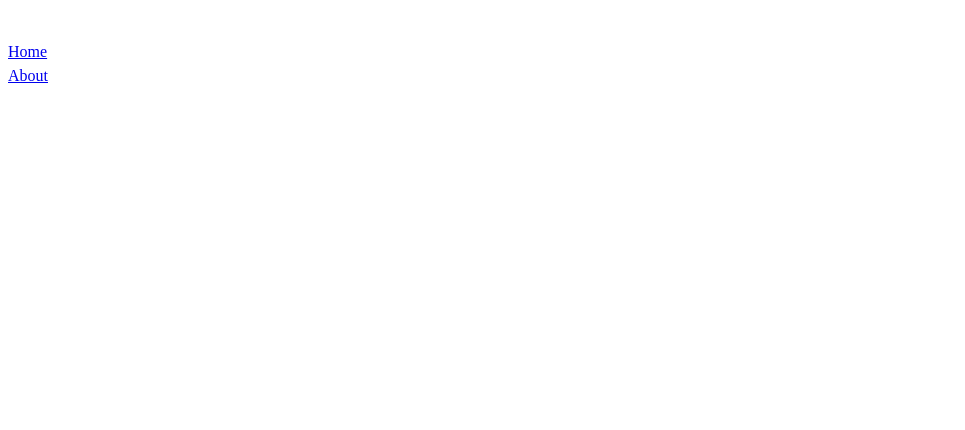
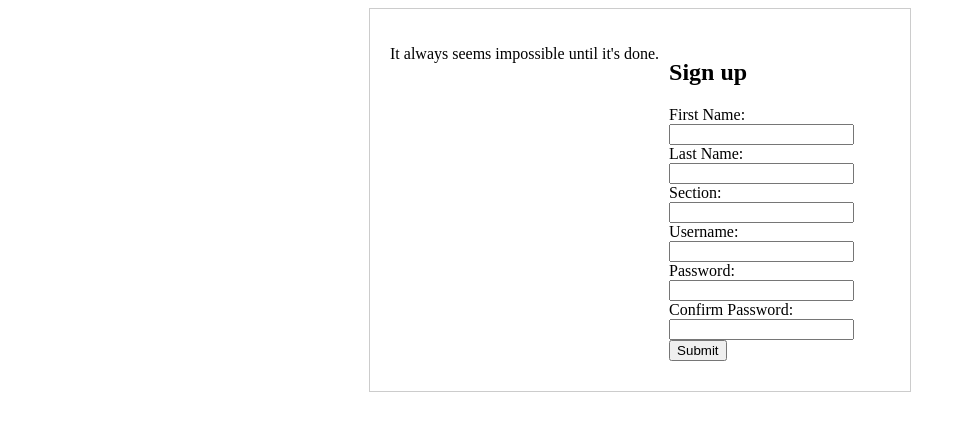
Before and after one commit to kaitoshin2017/online-quiz, a Vue app: page /registration in a window 1280 px wide. Before the commit this address had no page. Shown: the top 430 px of the page, without its empty margins (0-965 px from the left). Built offline with nearby package versions, Linux system fonts and the light colour scheme.

Commit message:
yhyh
gbyhbgjhn

```diff
--- a/src/App.vue
+++ b/src/App.vue
@@ -3,18 +3,6 @@
 </script>
 
 <template>
-  <header>
-
-
-    <div class="wrapper">
-
-
-      <nav>
-        <RouterLink to="/">Home</RouterLink>
-        <RouterLink to="/about">About</RouterLink>
-      </nav>
-    </div>
-  </header>
 
   <RouterView />
 </template>
--- a/src/router/index.js
+++ b/src/router/index.js
@@ -22,6 +22,11 @@ const router = createRouter({
       // which is lazy-loaded when the route is visited.
       component: () => import('../views/AboutView.vue'),
     },
+    {
+      path: '/registration',
+      name: 'registration',
+      component: () => import('../views/RegistrationView.vue'),
+    }
   ],
 })
 
--- /dev/null
+++ b/src/views/RegistrationView.vue
@@ -0,0 +1,93 @@
+<template>
+    <div class="container">
+        <div>
+        <p>It always seems impossible until it's done.</p>
+      </div>
+
+      <div class="right-column">
+        <h2>Sign up</h2>
+        <form @submit.prevent="submitForm">
+          <div>
+            <label for="firstName">First Name:</label>
+            <input type="text" id="firstName" v-model="firstName">
+          </div>
+          <div>
+            <label for="lastName">Last Name:</label>
+            <input type="text" id="lastName" v-model="lastName">
+          </div>
+          <div>
+            <label for="section">Section:</label>
+            <input type="text" id="section" v-model="section">
+          </div>
+          <div>
+            <label for="username">Username:</label>
+            <input type="text" id="username" v-model="username">
+          </div>
+          <div>
+            <label for="password">Password:</label>
+            <input type="password" id="password" v-model="password">
+          </div>
+          <div>
+            <label for="confirmPassword">Confirm Password:</label>
+            <input type="password" id="confirmPassword" v-model="confirmPassword">
+          </div>
+          <div v-if="password !== confirmPassword">
+            <p style="color:red;">Passwords do not match!</p>
+          </div>
+          <button type="submit">Submit</button>
+        </form>
+      </div>
+    </div>
+  </template>
+
+  <script>
+  export default {
+    data() {
+      return {
+        firstName: '',
+        lastName: '',
+        section: '',
+        username: '',
+        password: '',
+        confirmPassword: '',
+      };
+    },
+    methods: {
+      submitForm() {
+        if (this.password !== this.confirmPassword) {
+          return;
+        }
+
+        console.log('Form submitted:', {
+          firstName: this.firstName,
+          lastName: this.lastName,
+          section: this.section,
+          username: this.username,
+          password: this.password,
+        });
+        this.firstName = '';
+        this.lastName = '';
+        this.section = '';
+        this.username = '';
+        this.password = '';
+        this.confirmPassword = '';
+      },
+    },
+  };
+  </script>
+
+  <style scoped>
+
+  .container {
+    width: 500px;
+    margin: 0 auto;
+    padding: 20px;
+    border: 1px solid #ccc;
+    display: flex;
+  }
+
+  .right-column {
+    flex: 1;
+    padding: 10px;
+  }
+  </style>
```
Also changed, not shown: kupal.vue (deleted).
